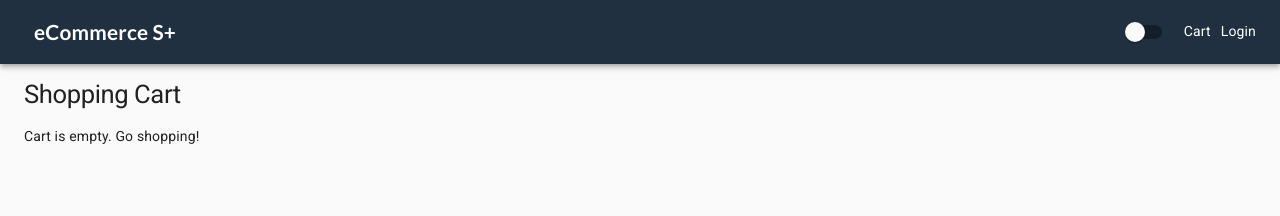
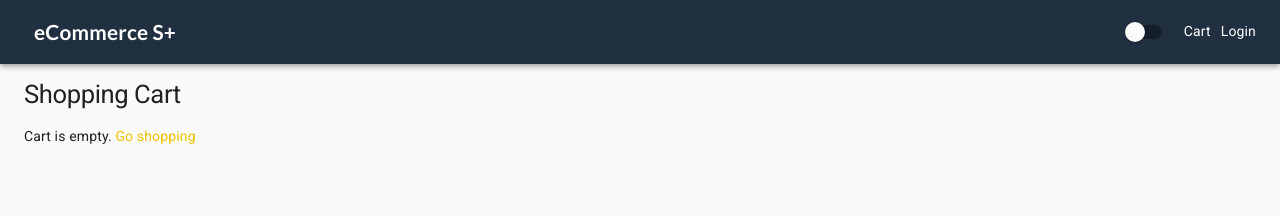
Before and after one commit to salikzquidz/ecommerce, a Next.js app: page /cart in a window 1280 px wide. Shown: the top 216 px of the page. Built offline with nearby package versions, Linux system fonts and the light colour scheme; a web font is replaced by a local one.

Commit message:
update remove cart item

```diff
--- a/pages/cart.js
+++ b/pages/cart.js
@@ -4,6 +4,8 @@ import Layout from "../components/layout";
 import { Store } from "../utils/Store";
 import Image from "next/image";
 import dynamic from "next/dynamic";
+import { useRouter } from "next/router";
+import axios from "axios";
 import {
   Typography,
   Grid,
@@ -21,8 +23,9 @@ import {
   List,
   ListItem,
 } from "@material-ui/core";
-import axios from "axios";
+
 function CartScreen() {
+  const router = useRouter();
   const { state, dispatch } = useContext(Store);
   const {
     cart: { cartItems },
@@ -40,10 +43,21 @@ function CartScreen() {
   const removeItemHandler = (item) => {
     dispatch({ type: "CART_REMOVE_ITEM", payload: item });
   };
+
+  const checkoutHandler = () => {
+    router.push("/shipping");
+  };
   return (
     <Layout title="Shopping Cart">
       <Typography variant="h1">Shopping Cart</Typography>
-      {cartItems.length !== 0 ? (
+      {cartItems.length === 0 ? (
+        <div>
+          Cart is empty.{" "}
+          <NextLink href="/" passHref>
+            <Link>Go shopping</Link>
+          </NextLink>
+        </div>
+      ) : (
         <Grid container spacing={1}>
           <Grid item md={9} xs={12}>
             <TableContainer>
@@ -61,7 +75,7 @@ function CartScreen() {
                   {cartItems.map((item) => (
                     <TableRow key={item._id}>
                       <TableCell>
-                        <NextLink href={`/product/${item.slug}`}>
+                        <NextLink href={`/product/${item.slug}`} passHref>
                           <Link>
                             <Image
                               src={item.image}
@@ -84,9 +98,9 @@ function CartScreen() {
                       <TableCell align="right">
                         <Select
                           value={item.quantity}
-                          onChange={(e) => {
-                            updateCartHandler(item, e.target.value);
-                          }}
+                          onChange={(e) =>
+                            updateCartHandler(item, e.target.value)
+                          }
                         >
                           {[...Array(item.countInStock).keys()].map((x) => (
                             <MenuItem key={x + 1} value={x + 1}>
@@ -101,7 +115,7 @@ function CartScreen() {
                         <Button
                           variant="contained"
                           color="secondary"
-                          onClick={removeItemHandler(item)}
+                          onClick={() => removeItemHandler(item)}
                         >
                           x
                         </Button>
@@ -131,10 +145,6 @@ function CartScreen() {
             </Card>
           </Grid>
         </Grid>
-      ) : (
-        <div>
-          Cart is empty. Go <NextLink href="/">shopping!</NextLink>{" "}
-        </div>
       )}
     </Layout>
   );
--- a/utils/Store.js
+++ b/utils/Store.js
@@ -32,6 +32,13 @@ function reducer(state, action) {
       Cookies.set("cartItems", JSON.stringify(cartItems)); // save item in cookie
       return { ...state, cart: { ...state.cart, cartItems } };
     }
+    case "CART_REMOVE_ITEM": {
+      const cartItems = state.cart.cartItems.filter(
+        (item) => item._id !== action.payload._id
+      );
+      Cookies.set("cartItems", JSON.stringify(cartItems));
+      return { ...state, cart: { ...state.cart, cartItems } };
+    }
     default:
       return state;
   }
```
Also changed, not shown: pages/index.js (+25 -4 lines), pages/product/[slug].js (+7 -3 lines).
